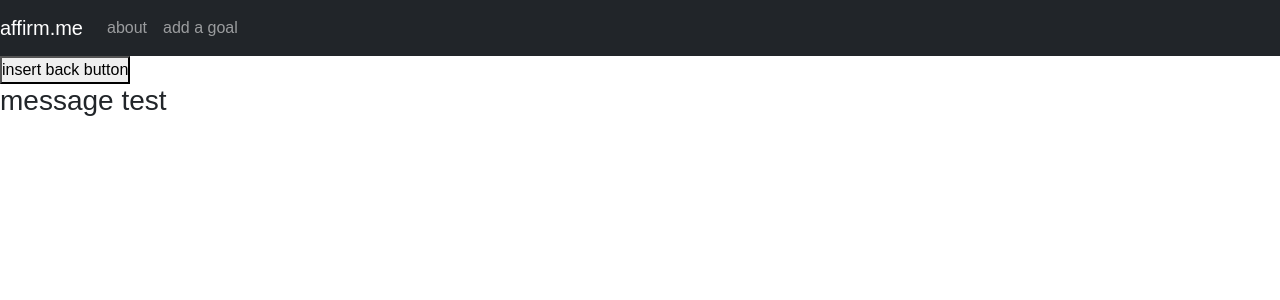
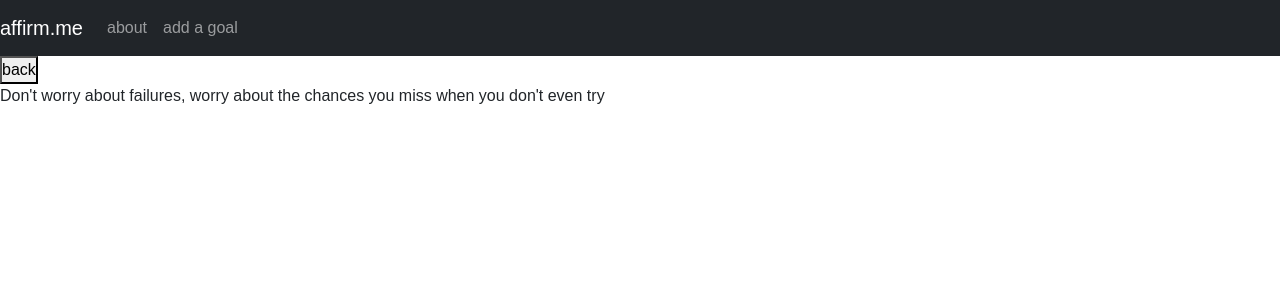
Before and after one commit to SabrinaLauredan/affirm-me-frontend, a React (Create React App) app: page /affirmation in a window 1280 px wide. Shown: the top 300 px of the page. Built offline with nearby package versions, Linux system fonts and the light colour scheme.

Commit message:
updates to affirmation

```diff
--- a/src/App.tsx
+++ b/src/App.tsx
@@ -33,10 +33,10 @@ function App() {
         <Routes>
           <Route path="/" element={<Home />} />
           <Route path="/about" element={<About />} />
+          <Route path="/affirmation" element={<AffirmationMessage />} />
           <Route path="/goals" element={<GoalsList />} />
           <Route path="/goalform" element={<NewGoalForm/>}/>
           <Route path="/*" element={<ErrorPage />} />
-          <Route path="/affirmation" element={<AffirmationMessage/>} />
         </Routes>
       </Router>
     </div>
--- a/src/Components/Affirmation.tsx
+++ b/src/Components/Affirmation.tsx
@@ -1,5 +1,5 @@
-import React, { useState } from "react";
-import { useLocation } from "react-router-dom";
+import React, { useState, useEffect } from "react";
+import { useLocation  } from "react-router-dom";
 //prop interface:
     //prop.response =  string ('yes' or 'no')
 
@@ -9,44 +9,58 @@ interface IProps {
 const Affirmation = (props: IProps) => {
 
     // set state to track 'affirmation type' ('yes' or 'no')
-    const [type, setType] = useState(false)
+    const [type, setType] = useState(false);
     //set Counter state to 0
-    const [counter, setCounter] = useState(0)
+    const [counter, setCounter] = useState(0);
 
     //define array of 'yes' messages
     const yesMessages = [
         "Yay! Good job!!",
         "Woooo!",
         "Wow, you're amazing !!"
-    ]
+    ];
     //define array of 'no' messages
     const noMessages = [
         "No worries, you'll get 'em tomorrow!!",
-        "Don't worry failures, worry about the chances you miss when you don't even try",
+        "Don't worry about failures, worry about the chances you miss when you don't even try",
         "I'm proud of you for trying!"
-    ]
+    ];
 
     const incrementCounter = () => {
         if (counter == 3) {
             setCounter(0)
         } else {
-            setCounter(counter + 1);
+            setCounter(counter + 1)
         }
-    }
+    };
 
     // add a conditional that checks if prop.response == 'yes' and if it is sets Type to True
-    if (props.response == 'yes') {
-        setType(true);
-    }
+    useEffect(() => {
+        if (props.response == 'yes') {
+            setType(true);
+            incrementCounter();
+        } else {
+            incrementCounter();
+        }
+    }, []);
 
     //define a message that is a ternary that displays 'yes'[counter] or 'no'[counter]
     //messages based on the state of type
-    const message = type ? yesMessages[counter] : noMessages[counter];
-    incrementCounter();
+    // const message = type ? yesMessages[counter] : noMessages[counter];
+
+    console.log(type)
+    // console.log(message);
+
+    // useEffect(() => {
+    //     incrementCounter();
+    // }, [type]);
+
+    console.log(counter);
+
 
     return (
         <div className="message">
-            {message}
+            {type ? yesMessages[counter] : noMessages[counter]}
         </div>
     );
 };
--- a/src/Components/AffirmationMessage.tsx
+++ b/src/Components/AffirmationMessage.tsx
@@ -1,6 +1,7 @@
 import React from "react";
 import Affirmation from "./Affirmation";
 import { useLocation } from "react-router-dom";
+
 //prop interface
     //response to check-in data = string
 
@@ -13,17 +14,16 @@ const AffirmationMessage = () => {
 
     const animation = ""
 
+
+
     return (
         <div>
-            <button> insert back button </button>
-            <div className="animation">
-                {animation}
-            </div>
-            {/* <Affirmation response={answer} /> */}
-            <h3>message test</h3>
+            <button> back </button>
+            <div className="animation">{animation}</div>
+            <Affirmation response={answer} />
+            {/* <h3>message test</h3> */}
         </div>
-
-    )
-};
+    );
+}
 
 export default AffirmationMessage;
--- a/src/components/NewGoalForm.tsx
+++ b/src/components/NewGoalForm.tsx
@@ -25,7 +25,6 @@ const NewGoalForm = () => {
 
     const goBackHome = () => {
         navigate('/');
-
     }
 
     const saveGoal = () => {
```
